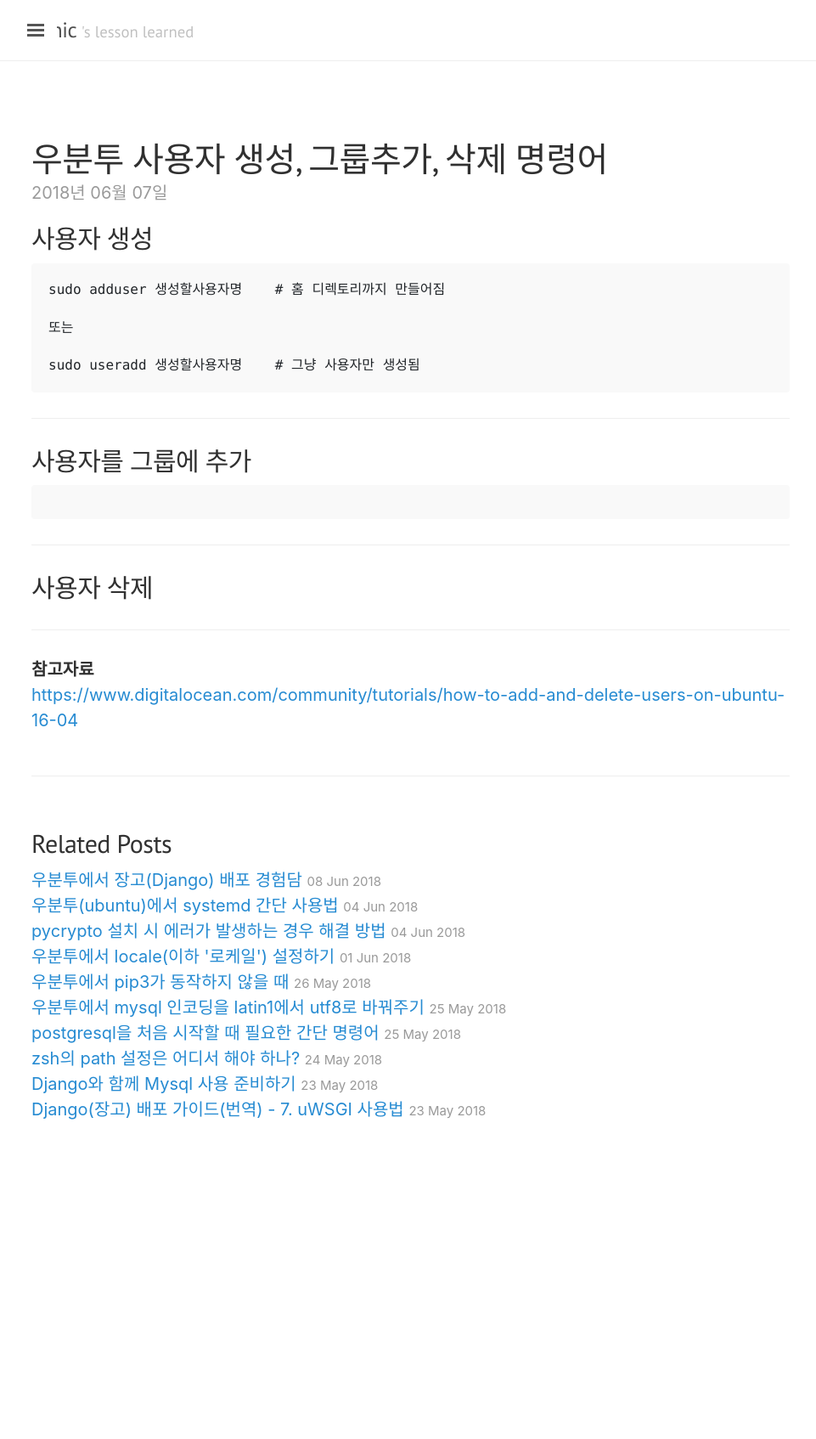
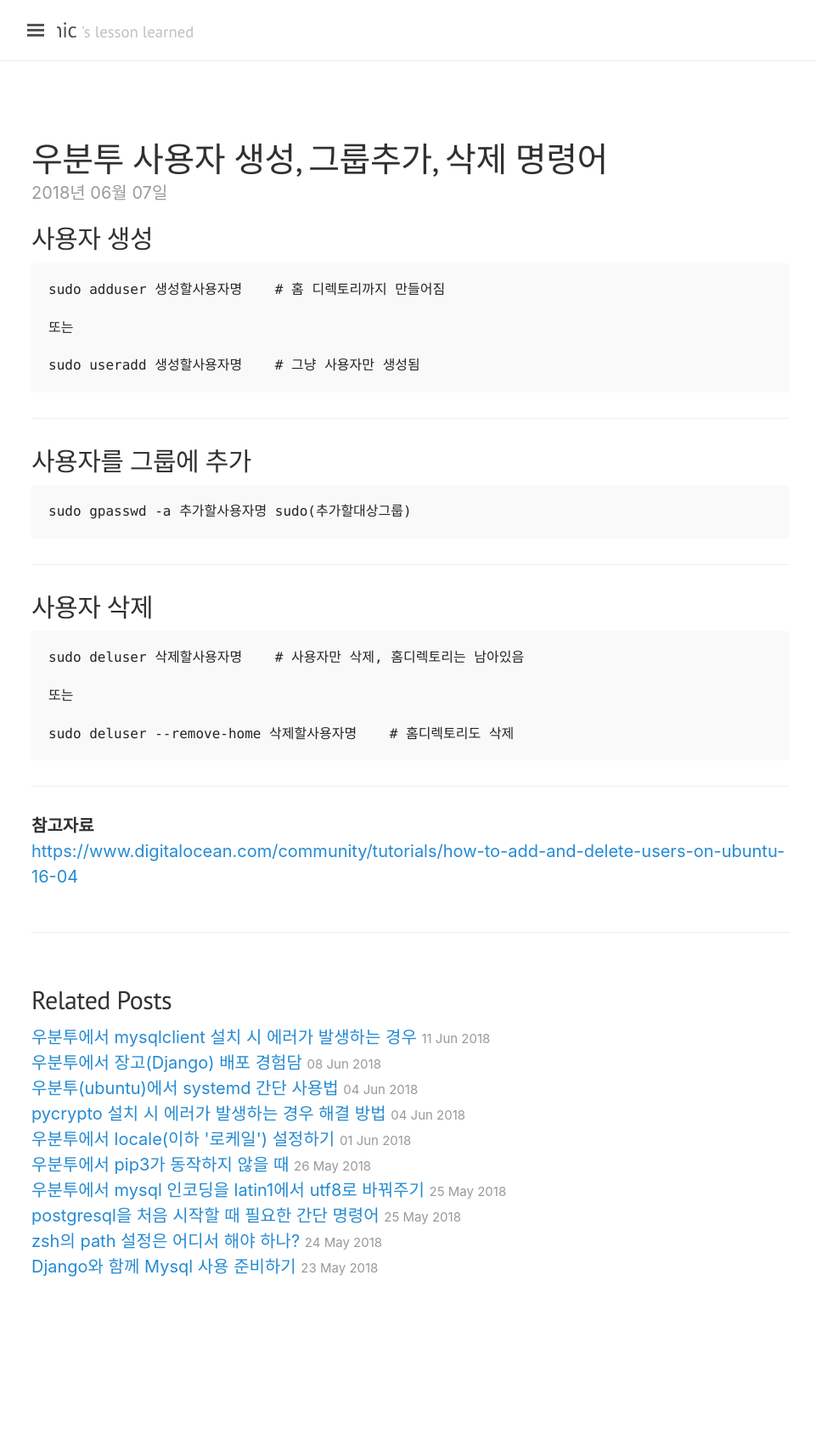
Before and after one commit to jwkcp/jwkcp.github.com, a Jekyll site: the page built from _posts/2018-06-07-user-add-and-del-in-linux.md, in a window 1280 px wide. Shown: the whole page at 85% size, without its empty margins (3-964 px from the left). Built offline with Jekyll 4.4.1, drawn with Linux system fonts in a browser that asks for light colours; nearby versions of some CDN libraries; comment, search, counter and statistics services are not loaded; before the commit the page ends 1509 px from its top, so only the background shows below that.

Commit message:
new posting

```diff
--- a/_posts/2018-06-07-user-add-and-del-in-linux.md
+++ b/_posts/2018-06-07-user-add-and-del-in-linux.md
@@ -18,11 +18,19 @@
 
 ## 사용자를 그룹에 추가
 ~~~
+sudo gpasswd -a 추가할사용자명 sudo(추가할대상그룹)
 ~~~
 
 ---
 
 ## 사용자 삭제
+~~~
+sudo deluser 삭제할사용자명    # 사용자만 삭제, 홈디렉토리는 남아있음
+
+또는
+
+sudo deluser --remove-home 삭제할사용자명    # 홈디렉토리도 삭제
+~~~
 
 ---
 
--- /dev/null
+++ b/_posts/2018-06-11-mysqlclient-installing-error.md
@@ -0,0 +1,28 @@
+---
+layout: post
+title: 우분투에서 mysqlclient 설치 시 에러가 발생하는 경우
+tags: ubuntu mysql
+comments: true
+---
+
+## 증상
+아래와 같은 에러가 발생하며 mysqlclient가 설치되지 않는다.
+
+~~~
+Command "python setup.py egg_info" failed with error code 1 in /tmp/pip-install-zbw18e9_/mysqlclient/
+~~~
+
+또는
+
+~~~
+/bin/sh: 1: mysql_config: not found
+~~~
+
+---
+
+## 해결방법
+libmysqlclient-dev 를 설치한다.
+
+~~~
+sudo apt-get install libmysqlclient-dev
+~~~
```
